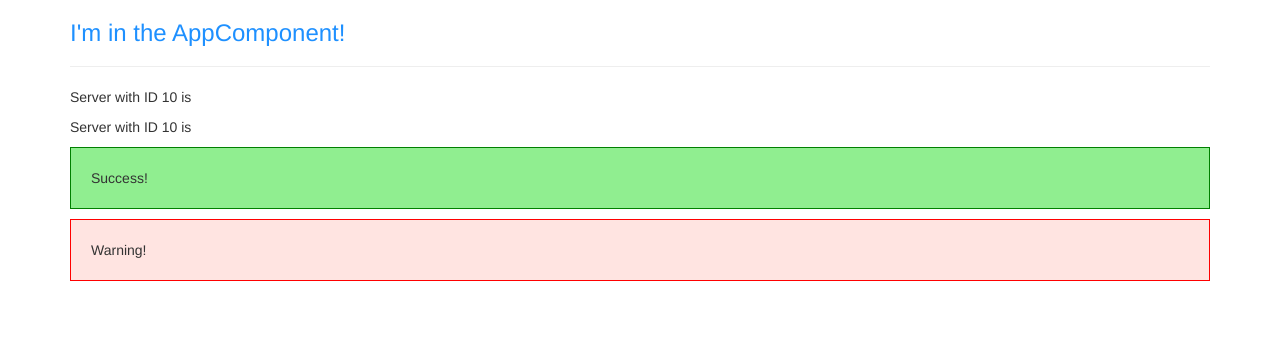
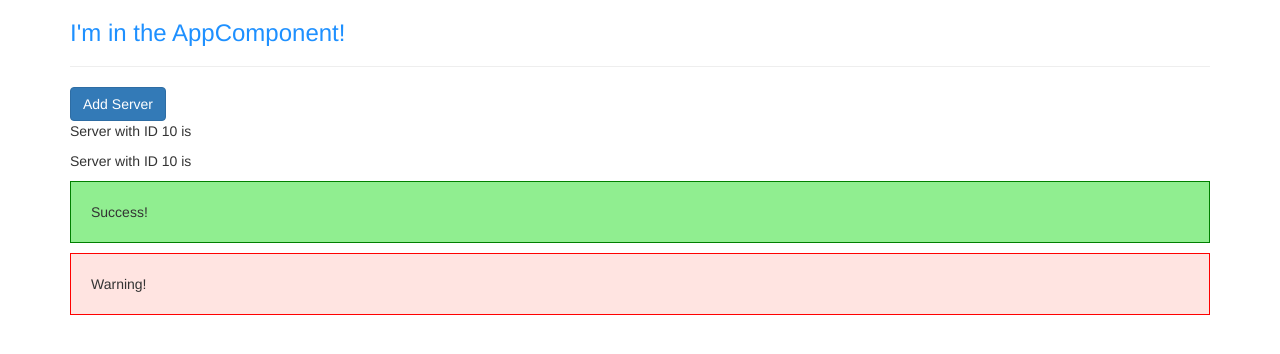
Before and after one commit to bedoyama/angular-2021-first, an Angular app: page / in a window 1280 px wide. Shown: the top 354 px of the page. Built offline with nearby package versions, Linux system fonts and the light colour scheme.

Commit message:
property binding example

```diff
--- a/src/app/servers/servers.component.html
+++ b/src/app/servers/servers.component.html
@@ -1,2 +1,5 @@
+<button
+class="btn btn-primary"
+[disabled]="!allowNewServer">Add Server</button>
 <app-server></app-server>
 <app-server></app-server>
--- a/src/app/servers/servers.component.ts
+++ b/src/app/servers/servers.component.ts
@@ -4,16 +4,21 @@
   selector: 'app-servers',
   // selector: '[app-servers]',
   // selector: '.app-servers',
-  // templateUrl: './servers.component.html',
-  template: `
-  <app-server></app-server>
-  <app-server></app-server>
-  `,
+  templateUrl: './servers.component.html',
+  // template: `
+  // <app-server></app-server>
+  // <app-server></app-server>
+  // `,
   styleUrls: ['./servers.component.css']
 })
 export class ServersComponent implements OnInit {
+  allowNewServer = false;
 
-  constructor() { }
+  constructor() {
+    setTimeout(() => {
+      this.allowNewServer = true;
+    }, 2000)
+  }
 
   ngOnInit(): void {
   }
```
